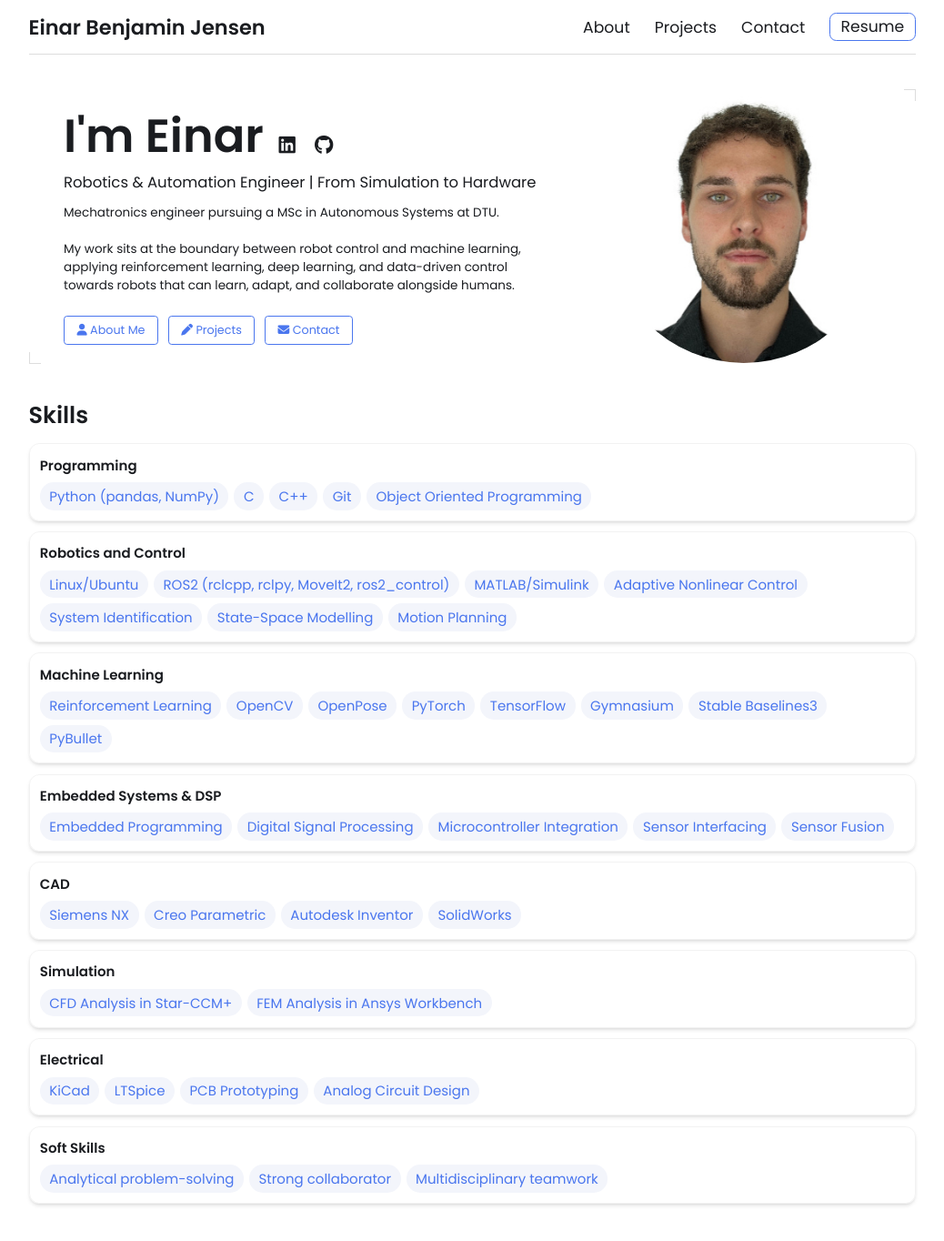
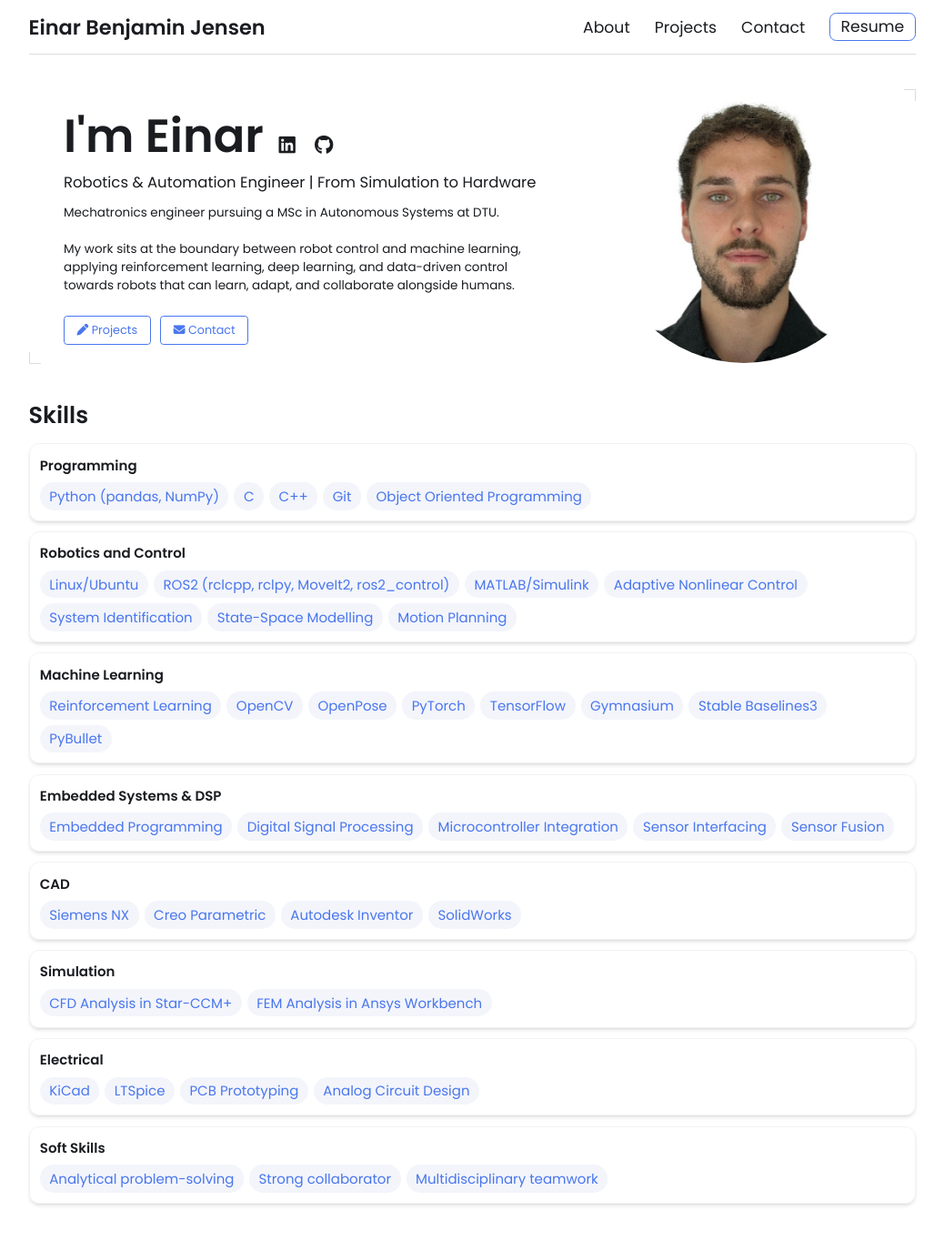
Before and after one commit to ebj17/ebj17.github.io, a Jekyll site: the page built from index.html, in a window 1280 px wide and 1400 px high. Shown: the top 1364 px of the window at 91% size, without its empty margins (121-1159 px from the left). Built offline with Jekyll 4.4.1, drawn with Linux system fonts in a browser that asks for light colours.

Commit message:
Match featured badge color to skill pills; remove About Me hero button
Co-Authored-By: Claude Sonnet 4.6 <noreply@anthropic.com>

```diff
--- a/_includes/hero.html
+++ b/_includes/hero.html
@@ -71,10 +71,6 @@
             <h3> {{site.headline}} </h3>
             <p> {{site.description}}</p>
             <div class="links">
-                <a href="#about">
-                    <i class="fa-solid fa-user"></i>
-                    <span>About Me</span>
-                </a>
                 <a href="#projects">
                     <i class="fa-solid fa-pen"></i>
                     <span>Projects</span>
--- a/css/styles.css
+++ b/css/styles.css
@@ -392,8 +392,8 @@ nav .mobile-nav {
 
 .featured-badge {
     display: inline-block;
-    background-color: var(--highlight-color);
-    color: #fff;
+    background-color: var(--light-background-color);
+    color: var(--link-color);
     font-size: 0.75em;
     font-weight: 600;
     padding: 3px 10px;
```
